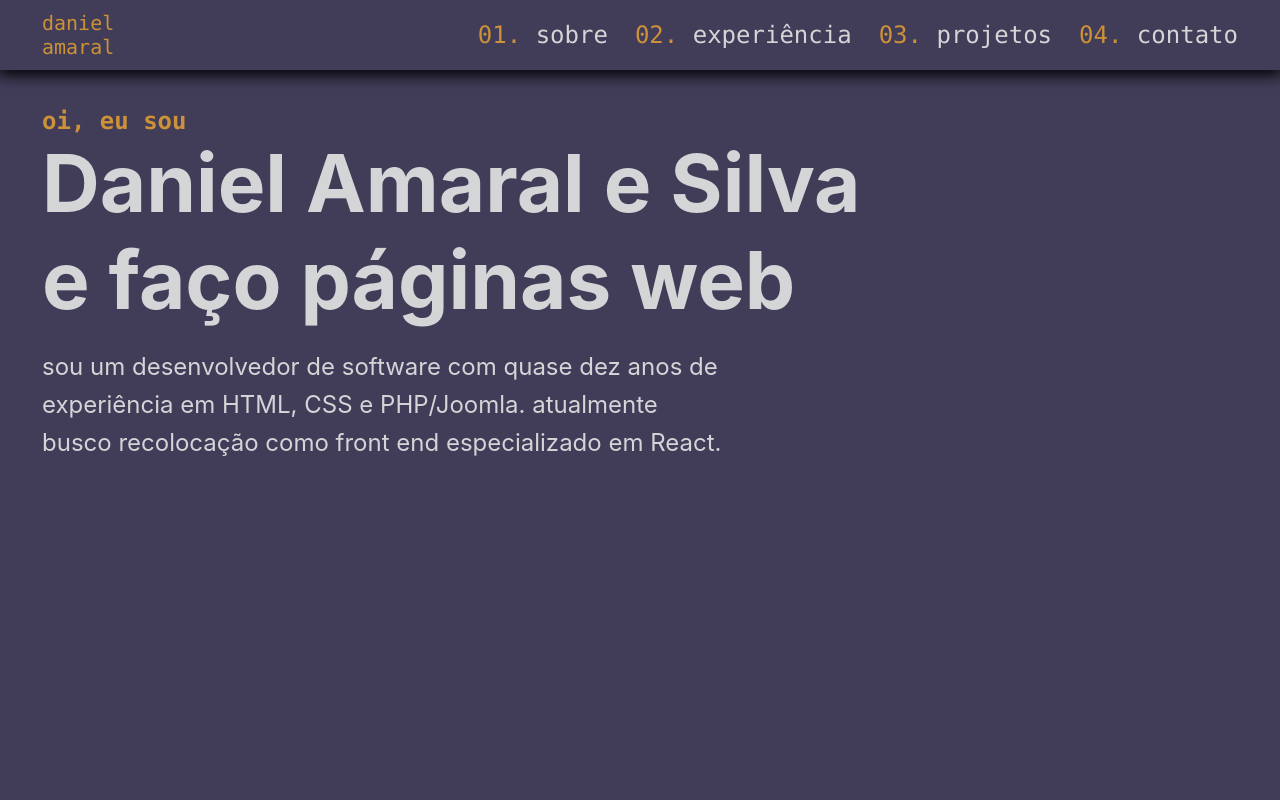
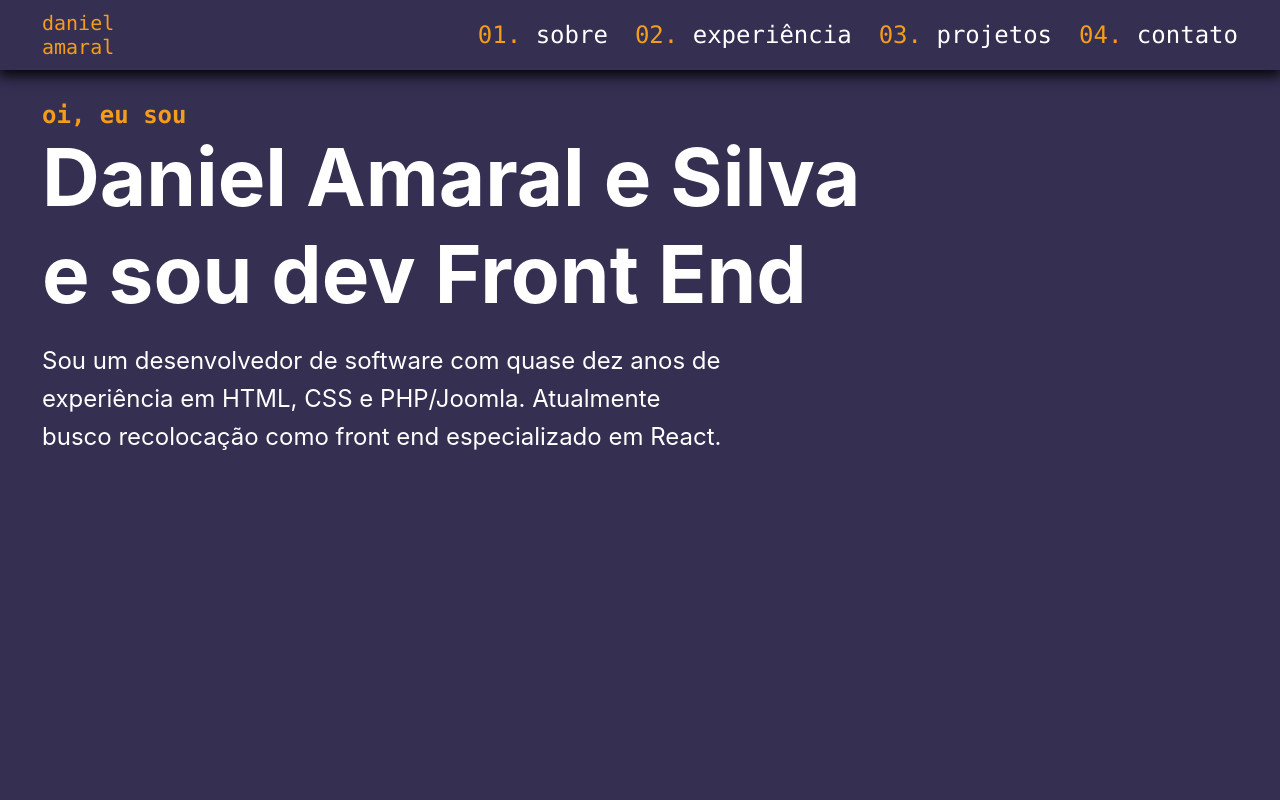
Before and after one commit to viralatron/viralatron.github.io, a React (Create React App) app: page / in a window 1280 px wide. Shown: the top 800 px of the page. Built offline with nearby package versions, Linux system fonts and the light colour scheme; no server answers.

Commit message:
text changes, color changes

```diff
--- a/src/Components/Intro.jsx
+++ b/src/Components/Intro.jsx
@@ -4,13 +4,14 @@ const Intro = () => {
       <h1>
         <code>oi, eu sou</code>
         Daniel Amaral e Silva
-        <small>e faço páginas web</small>
+        <small>e sou dev Front End</small>
+        {/* <small>e faço páginas web</small> */}
       </h1>
-      <p>
-        sou um desenvolvedor de software com quase dez anos de experiência em
-        HTML, CSS e PHP/Joomla. atualmente busco recolocação como front end
+      <h2>
+        Sou um desenvolvedor de software com quase dez anos de experiência em
+        HTML, CSS e PHP/Joomla. Atualmente busco recolocação como front end
         especializado em React.
-      </p>
+      </h2>
     </header>
   );
 };
--- a/src/styling/App.scss
+++ b/src/styling/App.scss
@@ -1,7 +1,7 @@
-$purpura: #413c58;
-$cinza: #d3d5d7;
-$verde: #037171;
-$laranja: #cc9139;
+$purpura: #352f52;
+$cinza: #fff;
+$verde: #006565;
+$laranja: #f59d18;
 $sombra: 0px 0.25rem 0.25rem rgba(0, 0, 0, 0.25);
 $radius: 0.375rem;
 @mixin scrollbar {
@@ -40,7 +40,7 @@ section {
   header,
   section {
     min-height: calc(100vh - 5.25rem);
-    padding-top: 6.625rem;
+    padding-top: 6.25rem;
   }
 }
 @media screen and (min-width: 1440px) {
--- a/src/styling/Header.scss
+++ b/src/styling/Header.scss
@@ -17,8 +17,9 @@ header {
       color: $laranja;
     }
   }
-  p {
+  h2 {
     font-size: 1.5rem;
+    font-weight: 400;
   }
 }
 @media screen and (min-width: 1024px) {
@@ -35,7 +36,7 @@ header {
         line-height: 1.875rem;
       }
     }
-    p {
+    h2 {
       line-height: 2.375rem;
       width: 54vw;
     }
```
